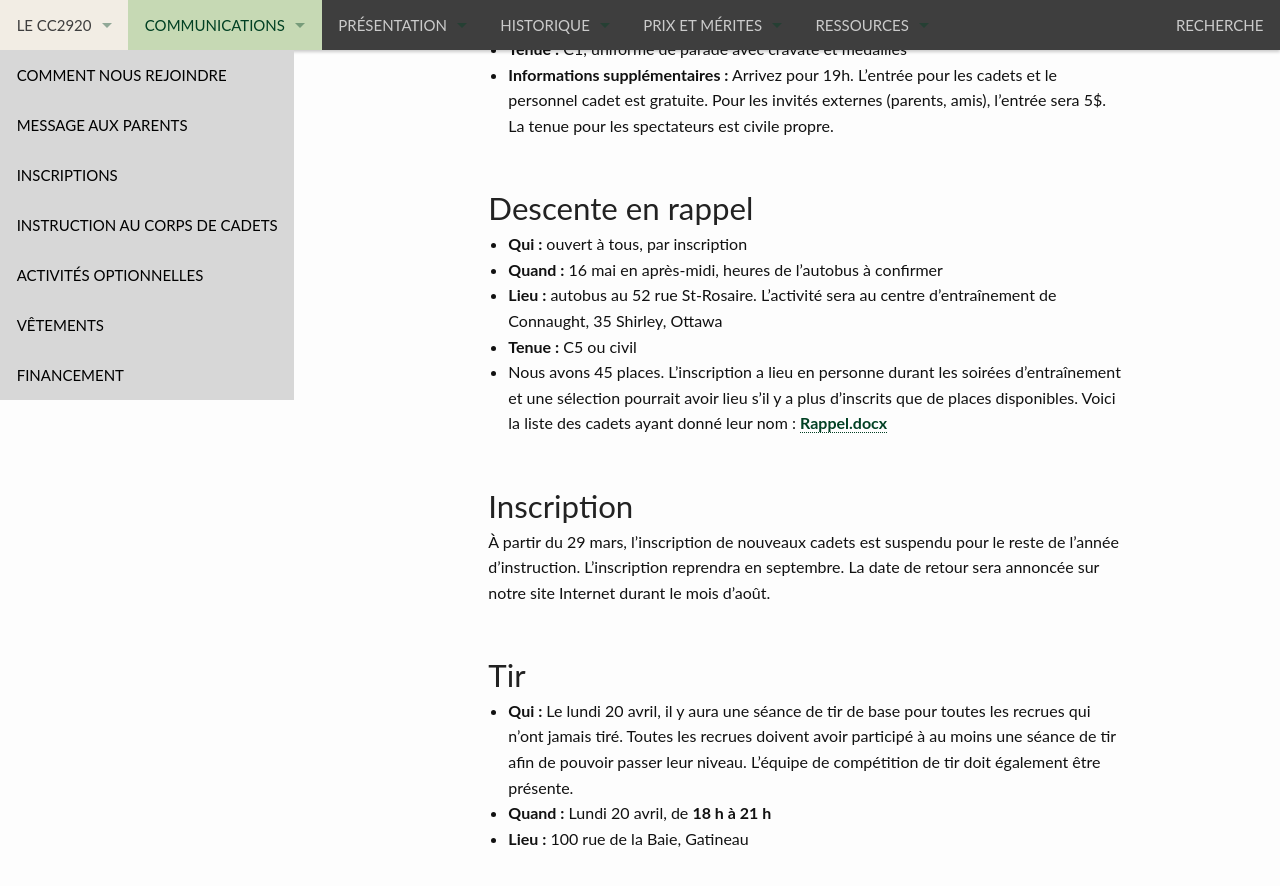
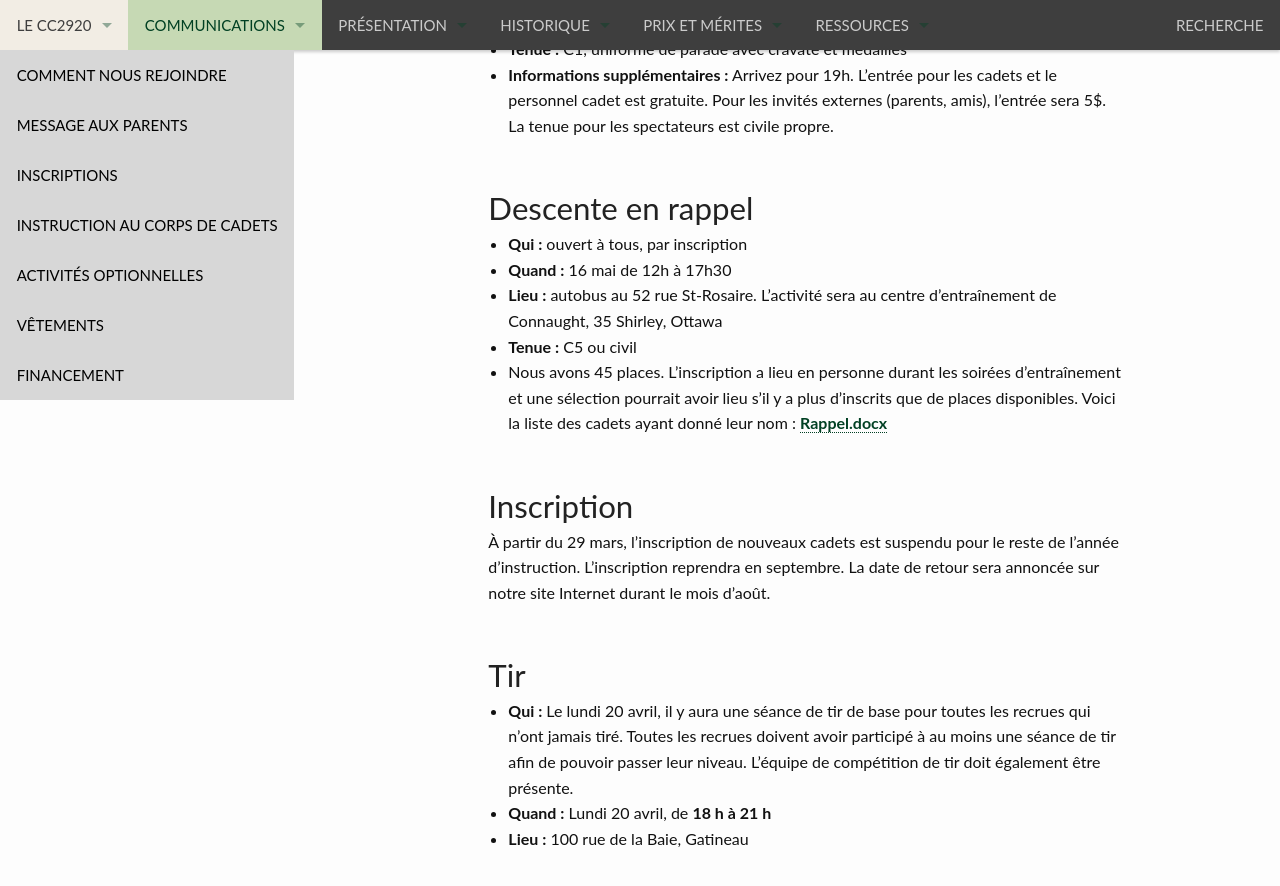
Before and after one commit to CC2920/web, a Jekyll site: the page built from _communications/messages.md, in a window 1280 px wide and 900 px high, scrolled down 1232 px. Shown: the top 886 px of the window. Built offline with Jekyll 4.4.1, drawn with Linux system fonts in a browser that asks for light colours.

Commit message:
Update event timing for rappel descent activity

```diff
--- a/_communications/messages.md
+++ b/_communications/messages.md
@@ -40,7 +40,7 @@ layout: "messages"
 
 ## Descente en rappel
 - **Qui :** ouvert à tous, par inscription
-- **Quand :** 16 mai en après-midi, heures de l’autobus à confirmer
+- **Quand :** 16 mai de 12h à 17h30
 - **Lieu :** autobus au 52 rue St-Rosaire. L’activité sera au centre d’entraînement de Connaught, 35 Shirley, Ottawa
 - **Tenue :** C5 ou civil
 - Nous avons 45 places. L’inscription a lieu en personne durant les soirées d’entraînement et une sélection pourrait avoir lieu s’il y a plus d’inscrits que de places disponibles. Voici la liste des cadets ayant donné leur nom : [Rappel.docx](https://1drv.ms/w/c/eec907a8a97cc844/IQB2ks8SKhAlT70tfENmrWFgAdlhvjX0ckIymtS2v90w1E0?e=Di9P71)
```
